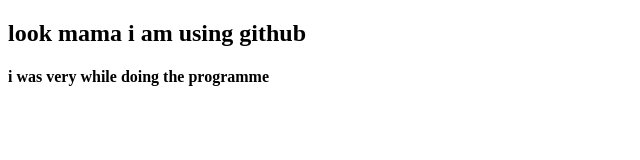
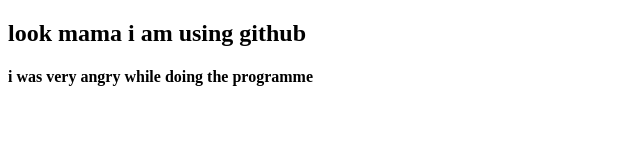
Before and after one commit to fardinrafatbd/my-first-website1, a plain HTML site: page index.html in a window 1280 px wide. Shown: the full height of the page, 0-640 px from the left. Drawn offline with Linux system fonts and the light colour scheme.

Commit message:
added a word

```diff
--- a/index.html
+++ b/index.html
@@ -8,6 +8,6 @@
 </head>
 <body>
     <h2>look mama i am using github</h2>
-    <h4>i was very while doing the programme</h4>
+    <h4>i was very angry while doing the programme</h4>
 </body>
 </html>
```
